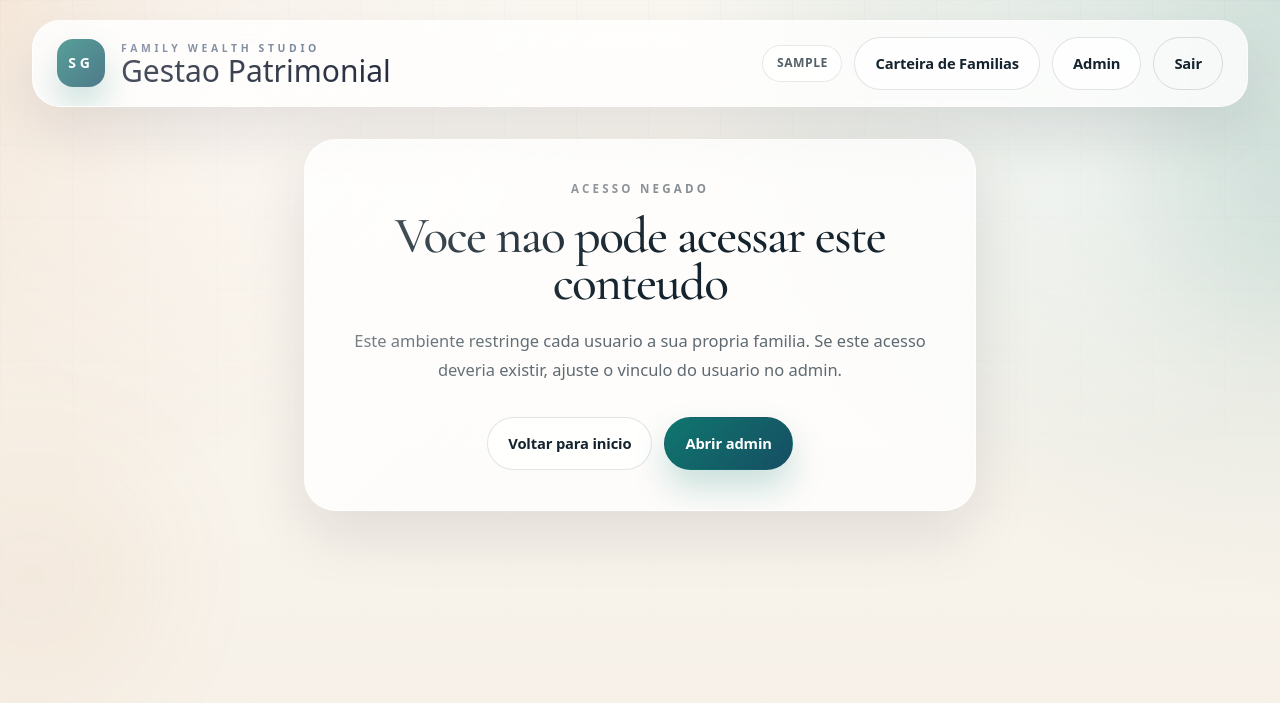
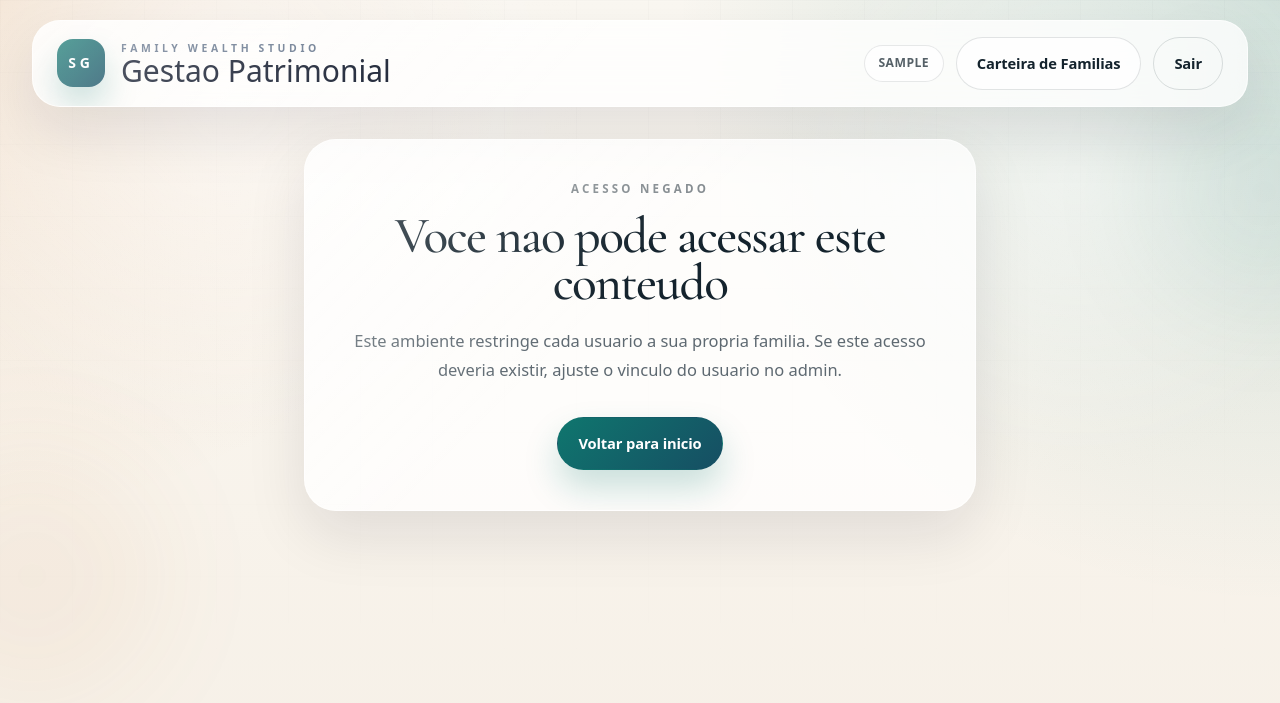
Before and after one commit to rogaciano/Gestor-Patrimoniel-e-Sucessorio, a Django app: template core/templates/403.html in a window 1280 px wide. Shown: the top 703 px of the page. Run offline with Django 5.2, Linux system fonts and the light colour scheme; the template is opened without the code that fills it, so the values that code supplies are empty; the visitor is signed in with stand-in values (Sample User, id 1); some libraries are stand-ins or nearby versions.

Commit message:
hide admin entry points from ui

```diff
--- a/core/templates/403.html
+++ b/core/templates/403.html
@@ -11,10 +11,7 @@
         </p>
 
         <div class="mt-8 flex flex-wrap justify-center gap-3">
-            <a href="{% url 'home' %}" class="btn-secondary">Voltar para inicio</a>
-            {% if request.user.is_staff or request.user.is_superuser %}
-            <a href="{% url 'admin:index' %}" class="btn-primary">Abrir admin</a>
-            {% endif %}
+            <a href="{% url 'home' %}" class="btn-primary">Voltar para inicio</a>
         </div>
     </div>
 </section>
--- a/core/templates/base.html
+++ b/core/templates/base.html
@@ -56,9 +56,6 @@
                     {% if request.user.is_authenticated %}
                     <span class="stat-pill">{{ request.user.username }}</span>
                     <a href="{% url 'home' %}" class="btn-secondary">Carteira de Familias</a>
-                    {% if request.user.is_staff or request.user.is_superuser %}
-                    <a href="{% url 'admin:index' %}" class="btn-secondary">Admin</a>
-                    {% endif %}
                     <form method="post" action="{% url 'logout' %}">
                         {% csrf_token %}
                         <button type="submit" class="btn-ghost">Sair</button>
```
